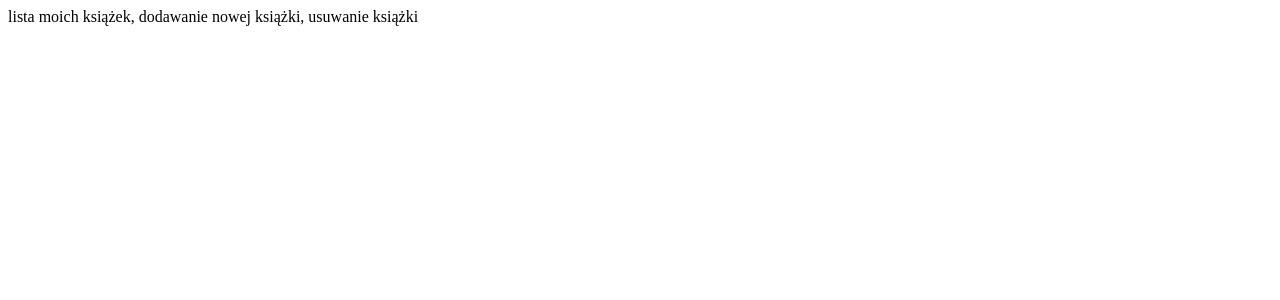
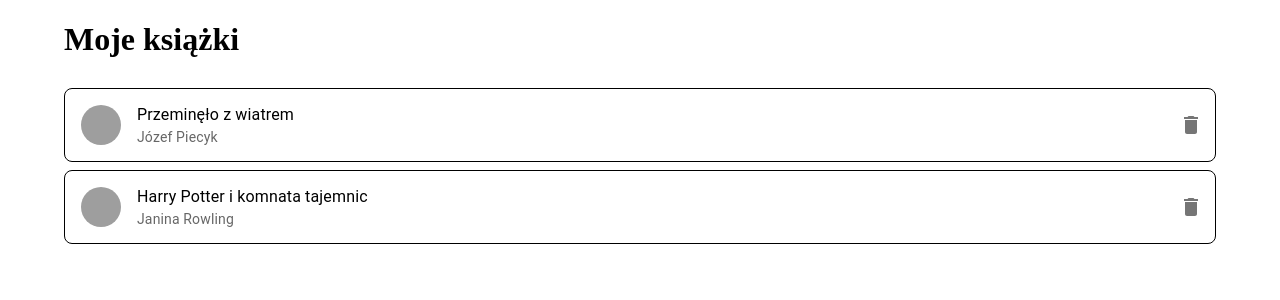
Before and after one commit to ksidelta/libruch, a Next.js app in the folder frontend/: page /books in a window 1280 px wide. Shown: the top 300 px of the page. Built offline with nearby package versions, Linux system fonts and the light colour scheme; grey boxes are pictures that could not be loaded.

Commit message:
feat: add book list with mock data

```diff
--- a/frontend/pages/books.tsx
+++ b/frontend/pages/books.tsx
@@ -1,9 +1,72 @@
 import { AuthorizedLayout } from "../components/Layout";
+import {
+  Avatar,
+  Container,
+  IconButton,
+  List,
+  ListItem,
+  ListItemAvatar,
+  ListItemText,
+} from "@mui/material";
+
+import DeleteIcon from "@mui/icons-material/Delete";
+
+interface Book {
+  id: string;
+  title: string;
+  author: string;
+  thumbnailUrl: string;
+}
 
 const Books = () => {
+  const myBooks: Book[] = [
+    {
+      id: "id1",
+      title: "Przeminęło z wiatrem",
+      author: "Józef Piecyk",
+      thumbnailUrl:
+        "https://media.harrypotterfanzone.com/deathly-hallows-us-childrens-edition-1050x0-c-default.jpg",
+    },
+    {
+      id: "id2",
+      title: "Harry Potter i komnata tajemnic",
+      author: "Janina Rowling",
+      thumbnailUrl:
+        "https://media.harrypotterfanzone.com/deathly-hallows-us-childrens-edition-1050x0-c-default.jpg",
+    },
+  ];
+
+  const handleRemove = (id: string) => {
+    console.log("Książkę usunę", id);
+  };
+
   return (
     <AuthorizedLayout>
-      <div>lista moich książek, dodawanie nowej książki, usuwanie książki</div>
+      <Container>
+        <h1>Moje książki</h1>
+        <List>
+          {myBooks.map(({ title, id, author, thumbnailUrl }) => (
+            <ListItem
+              style={{
+                border: "1px solid",
+                borderRadius: 8,
+                marginBottom: 8,
+              }}
+              secondaryAction={
+                <IconButton edge="end" aria-label="delete">
+                  <DeleteIcon onClick={() => handleRemove(id)} />
+                </IconButton>
+              }
+              key={id}
+            >
+              <ListItemAvatar>
+                <Avatar src={thumbnailUrl} />
+              </ListItemAvatar>
+              <ListItemText primary={title} secondary={author} />
+            </ListItem>
+          ))}
+        </List>
+      </Container>
     </AuthorizedLayout>
   );
 };
```
